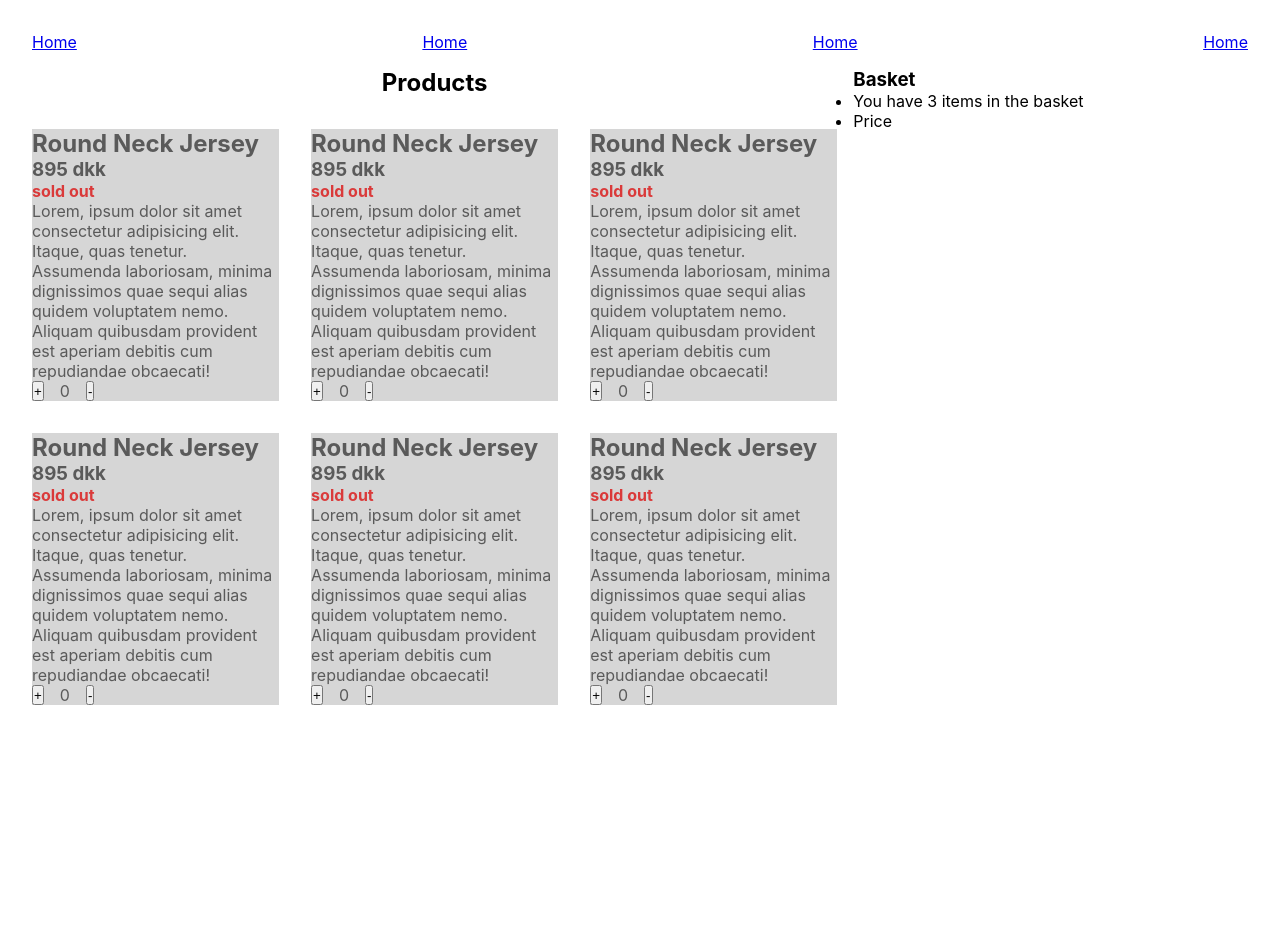
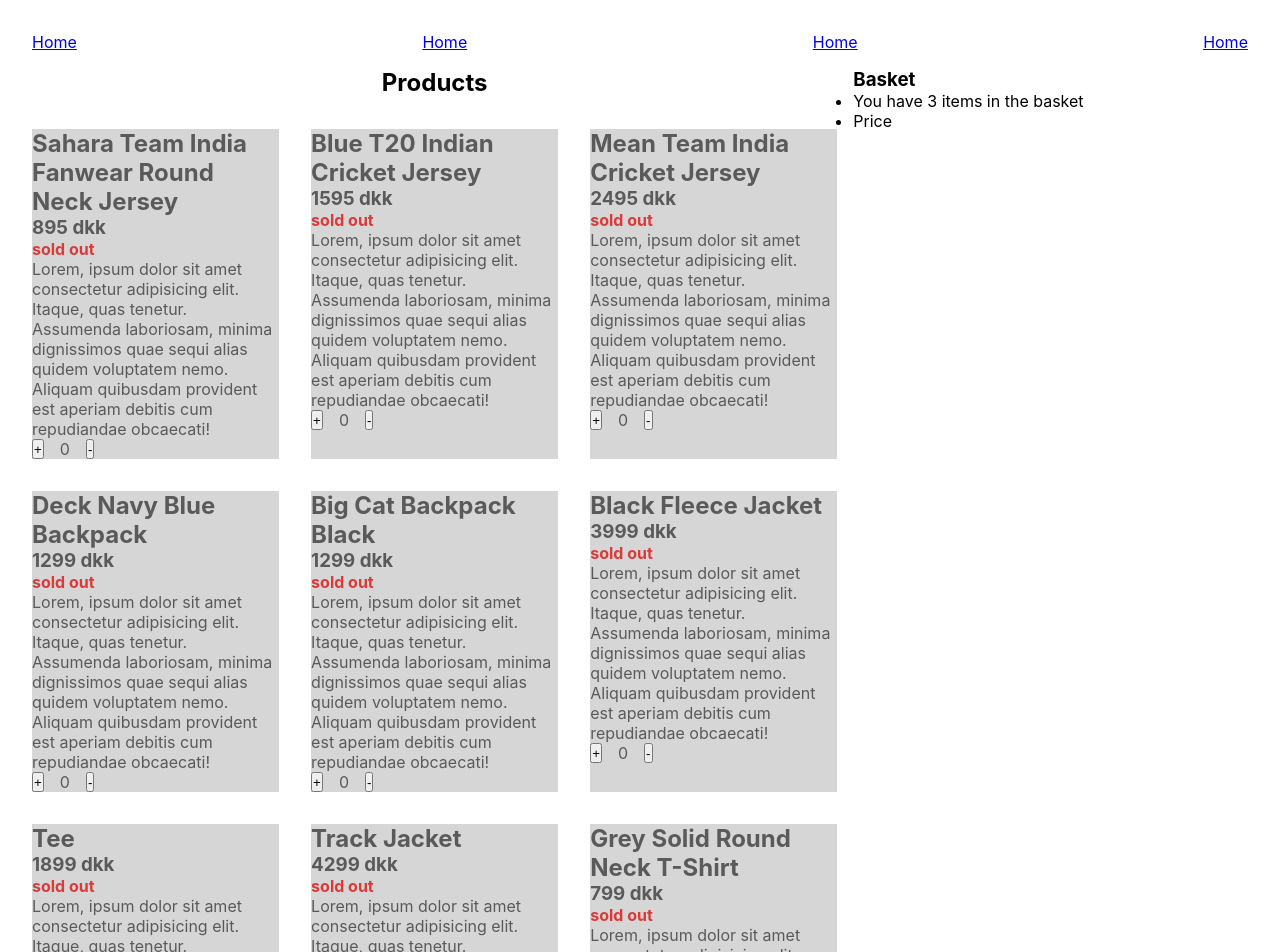
Before and after one commit to filepeno/react-in-class, a React (Create React App) app: page / in a window 1280 px wide. Shown: the top 952 px of the page. Before the commit the page ends 800 px from the top, so only its background shows below. Built offline with nearby package versions, Linux system fonts and the light colour scheme.

Commit message:
added several products as array in App.js and sent them through Productlist to Product

```diff
--- a/src/App.js
+++ b/src/App.js
@@ -3,17 +3,165 @@
 import ProdustList from "./components/Productlist";
 
 function App() {
-  const product = {
-    id: 1163,
-    productdisplayname: "Round Neck Jersey",
-    price: 895,
-    soldOut: 0,
-  };
+  const productsData = [
+    {
+      id: 1163,
+      gender: "Men",
+      category: "Apparel",
+      subcategory: "Topwear",
+      articletype: "Tshirts",
+      season: "Summer",
+      productionyear: 2011,
+      usagetype: "Sports",
+      productdisplayname: "Sahara Team India Fanwear Round Neck Jersey",
+      price: 895,
+      discount: null,
+      brandname: "Nike",
+      soldout: 0,
+    },
+    {
+      id: 1164,
+      gender: "Men",
+      category: "Apparel",
+      subcategory: "Topwear",
+      articletype: "Tshirts",
+      season: "Winter",
+      productionyear: 2015,
+      usagetype: "Sports",
+      productdisplayname: "Blue T20 Indian Cricket Jersey",
+      price: 1595,
+      discount: 28,
+      brandname: "Nike",
+      soldout: 1,
+    },
+    {
+      id: 1165,
+      gender: "Men",
+      category: "Apparel",
+      subcategory: "Topwear",
+      articletype: "Tshirts",
+      season: "Summer",
+      productionyear: 2013,
+      usagetype: "Sports",
+      productdisplayname: "Mean Team India Cricket Jersey",
+      price: 2495,
+      discount: 45,
+      brandname: "Nike",
+      soldout: 0,
+    },
+    {
+      id: 1525,
+      gender: "Unisex",
+      category: "Accessories",
+      subcategory: "Bags",
+      articletype: "Backpacks",
+      season: "Fall",
+      productionyear: 2010,
+      usagetype: "Casual",
+      productdisplayname: "Deck Navy Blue Backpack",
+      price: 1299,
+      discount: 55,
+      brandname: "Puma",
+      soldout: 0,
+    },
+    {
+      id: 1526,
+      gender: "Unisex",
+      category: "Accessories",
+      subcategory: "Bags",
+      articletype: "Backpacks",
+      season: "Fall",
+      productionyear: 2010,
+      usagetype: "Sports",
+      productdisplayname: "Big Cat Backpack Black",
+      price: 1299,
+      discount: null,
+      brandname: "Puma",
+      soldout: 0,
+    },
+    {
+      id: 1528,
+      gender: "Men",
+      category: "Apparel",
+      subcategory: "Topwear",
+      articletype: "Jackets",
+      season: "Fall",
+      productionyear: 2010,
+      usagetype: "Sports",
+      productdisplayname: "Black Fleece Jacket",
+      price: 3999,
+      discount: 49,
+      brandname: "Puma",
+      soldout: 0,
+    },
+    {
+      id: 1529,
+      gender: "Men",
+      category: "Apparel",
+      subcategory: "Topwear",
+      articletype: "Tshirts",
+      season: "Fall",
+      productionyear: 2010,
+      usagetype: "Casual",
+      productdisplayname: "Tee",
+      price: 1899,
+      discount: null,
+      brandname: "Puma",
+      soldout: 0,
+    },
+    {
+      id: 1530,
+      gender: "Men",
+      category: "Apparel",
+      subcategory: "Topwear",
+      articletype: "Jackets",
+      season: "Fall",
+      productionyear: 2010,
+      usagetype: "Sports",
+      productdisplayname: "Track Jacket",
+      price: 4299,
+      discount: 57,
+      brandname: "Puma",
+      soldout: 1,
+    },
+    {
+      id: 1531,
+      gender: "Men",
+      category: "Apparel",
+      subcategory: "Topwear",
+      articletype: "Tshirts",
+      season: "Fall",
+      productionyear: 2010,
+      usagetype: "Casual",
+      productdisplayname: "Grey Solid Round Neck T-Shirt",
+      price: 799,
+      discount: null,
+      brandname: "Puma",
+      soldout: 0,
+    },
+    {
+      id: 1532,
+      gender: "Men",
+      category: "Apparel",
+      subcategory: "Topwear",
+      articletype: "Tshirts",
+      season: "Fall",
+      productionyear: 2010,
+      usagetype: "Casual",
+      productdisplayname: "Grey Leaping Cat T-shirt",
+      price: 899,
+      discount: null,
+      brandname: "Puma",
+      soldout: 0,
+    },
+  ];
+
+  console.log(productsData);
   const basket = [1, 2, 3];
   return (
     <main>
       <Header />
-      <ProdustList {...product} />
+      <ProdustList products={productsData} />
       <Basket {...[basket]} />
     </main>
   );
--- a/src/components/Productlist.jsx
+++ b/src/components/Productlist.jsx
@@ -2,15 +2,11 @@
 
 export default function ProdustList(props) {
   console.log(props);
+  const productlist = props.products.map((product) => <Product {...product} />);
   return (
     <section className="ProductList">
       <h1>Products</h1>
-      <Product {...props} />
-      <Product {...props} />
-      <Product {...props} />
-      <Product {...props} />
-      <Product {...props} />
-      <Product {...props} />
+      {productlist}
     </section>
   );
 }
```
Also changed, not shown: src/products.json (added, +152 -0 lines).
